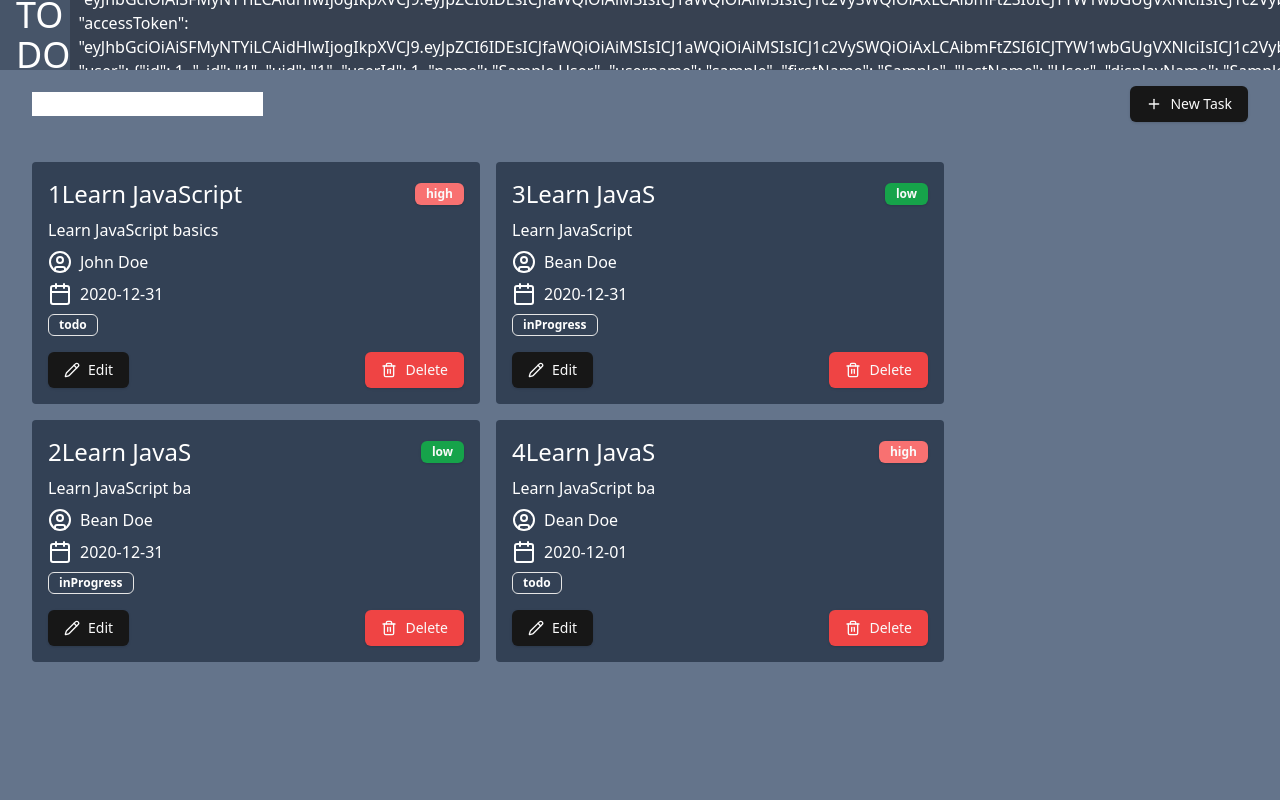
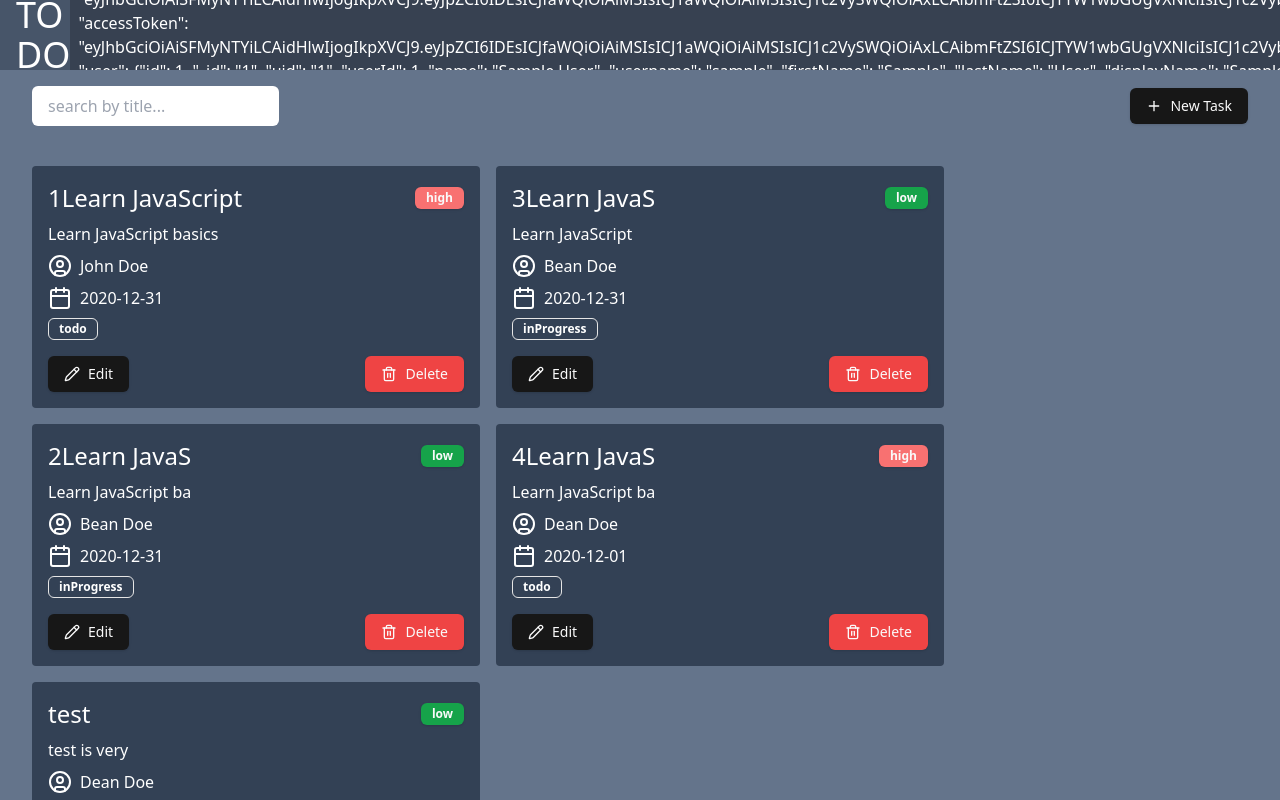
Before and after one commit to MANJU4050/TODO, a React (Vite) app: page / in a window 1280 px wide. Shown: the top 800 px of the page. Built offline with nearby package versions, Linux system fonts and the light colour scheme; data requests are answered from the project's data file; sample sign-in values are in the browser's storage.

Commit message:
search tasks

```diff
--- a/data/db.json
+++ b/data/db.json
@@ -39,6 +39,15 @@
       "assignedUser": "4",
       "priority": "high",
       "tags": []
+    },
+    {
+      "id": "58b7",
+      "title": "test",
+      "description": "test is very ",
+      "dueDate": "2025-02-01",
+      "assignedUser": "4",
+      "status": "todo",
+      "priority": "low"
     }
   ],
   "users": [
--- a/package.json
+++ b/package.json
@@ -20,6 +20,7 @@
     "class-variance-authority": "^0.7.1",
     "clsx": "^2.1.1",
     "json-server": "^1.0.0-beta.3",
+    "lodash": "^4.17.21",
     "lucide-react": "^0.474.0",
     "react": "^18.3.1",
     "react-dom": "^18.3.1",
@@ -32,6 +33,7 @@
   },
   "devDependencies": {
     "@eslint/js": "^9.17.0",
+    "@types/lodash": "^4.17.15",
     "@types/node": "^22.13.1",
     "@types/react": "^18.3.18",
     "@types/react-dom": "^18.3.5",
--- a/src/api/todo/index.ts
+++ b/src/api/todo/index.ts
@@ -1,8 +1,8 @@
 import { TodoData } from "@/interfaces";
 import api from "..";
 
-export const getTodosApi = async () => {
-    const { data } = await api.get('/todo')
+export const getTodosApi = async (searchTerm: string) => {
+    const { data } = await api.get(`/todo?title=${searchTerm}`)
     return data
 }
 
--- a/src/pages/home/index.tsx
+++ b/src/pages/home/index.tsx
@@ -1,7 +1,6 @@
-import { useEffect, useState } from "react"
+import { useCallback, useEffect, useState } from "react"
 import {
   AlertDialog,
-  AlertDialogAction,
   AlertDialogCancel,
   AlertDialogContent,
   AlertDialogDescription,
@@ -17,6 +16,7 @@ import { TodoCardData, TodoData, User } from "@/interfaces"
 import { Button } from "@/components/ui/button"
 import { Plus } from "lucide-react"
 import { useNavigate } from "react-router-dom"
+import { debounce } from 'lodash'
 
 
 const Home = () => {
@@ -26,10 +26,12 @@ const Home = () => {
   const [isOpen, setIsOpen] = useState(false)
   const [deleteId, setDeleteId] = useState<string>('')
   const [isDeleting, setIsDeleting] = useState(false)
-  const getTodoList = async () => {
+  const [searchTerm, setSearchTerm] = useState('')
+
+  const getTodoList = async (search = '') => {
     try {
 
-      const todos = await getTodosApi()
+      const todos = await getTodosApi(search)
       const users = await getUsersApi()
 
       const updateTodos = todos?.map((todo: TodoData) => {
@@ -50,7 +52,7 @@ const Home = () => {
   const handleDelete = async () => {
     try {
       setIsDeleting(true)
-      const response = await deleteTodoApi(deleteId)
+      await deleteTodoApi(deleteId)
 
       setTodoList((prev) => {
         return prev?.filter((todo) => {
@@ -58,8 +60,6 @@ const Home = () => {
         })
       })
 
-      console.log(response, "response")
-      console.log(deleteId, "delete id")
       setDeleteId("")
       setIsOpen(false)
 
@@ -73,7 +73,20 @@ const Home = () => {
 
   useEffect(() => {
     getTodoList()
-  }, [])
+  }
+    , [])
+
+  const debounceSearch = useCallback(debounce((search: string) => {
+    getTodoList(search)
+  }, 500), [])
+
+
+
+
+  const handleSearchChange = (e) => {
+    setSearchTerm(e.target.value)
+    debounceSearch(e.target.value)
+  }
 
   const todos = todoList?.map((todo) => {
     return <TodoCard key={todo.id} {...todo} setIsOpen={setIsOpen} setDeleteId={setDeleteId} />
@@ -82,8 +95,9 @@ const Home = () => {
   return (
     <>
       <div className="flex flex-col  gap-10">
-        <div className="flex justify-between items-center">
-          <div><input /></div>
+        <div className="flex justify-between items-center gap-2">
+          <div className="flex-1 ">
+            <input className=" h-[40px] rounded-md pl-4" placeholder="search by title..." type="text" onChange={handleSearchChange} value={searchTerm} /></div>
           <div><Button onClick={() => navigate('/add')}> <Plus />New Task</Button></div>
         </div>
         <div className="flex gap-4 flex-wrap">
```
Also changed, not shown: 1 other file (tests, documents, lock files or other folders).
